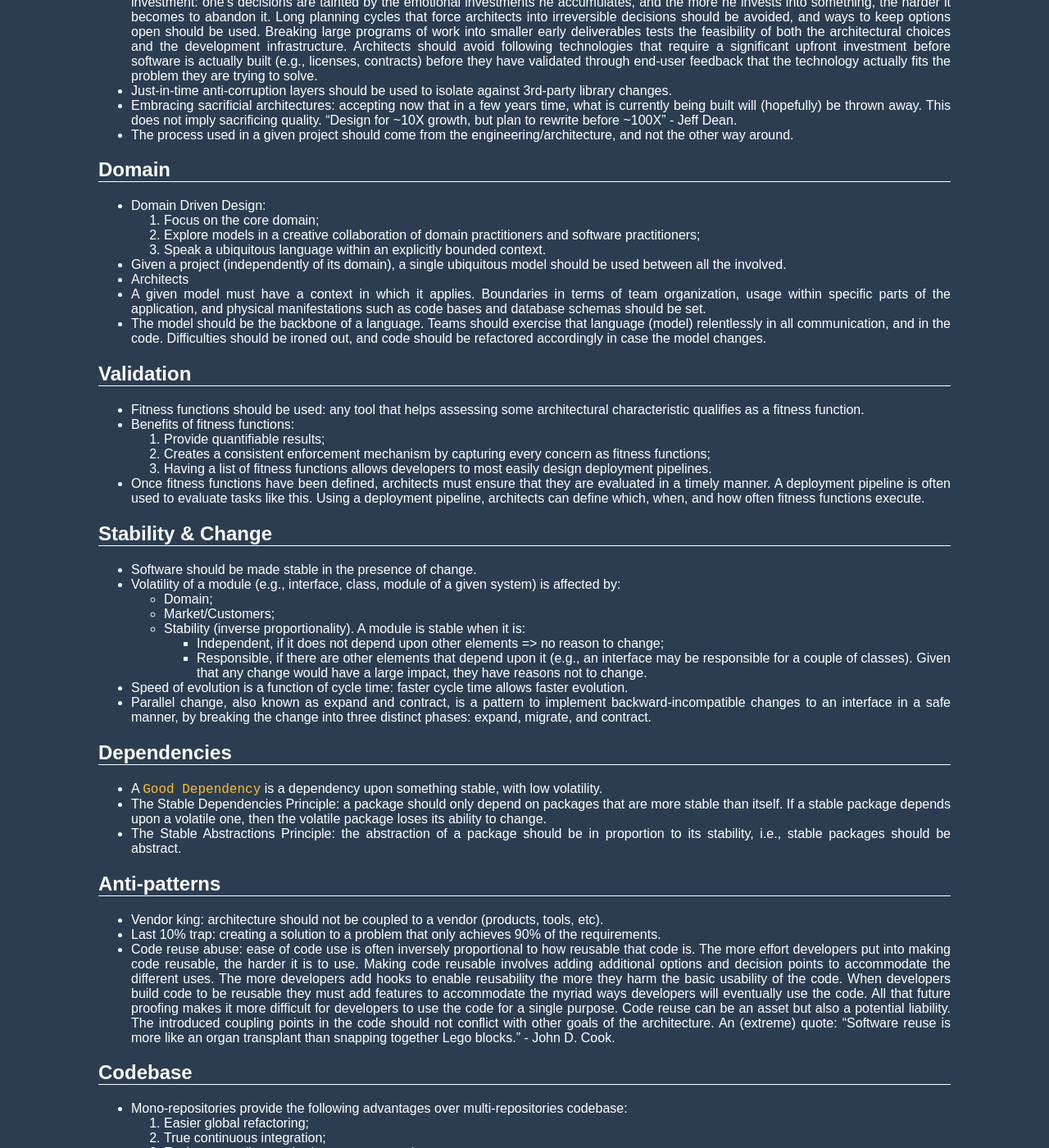
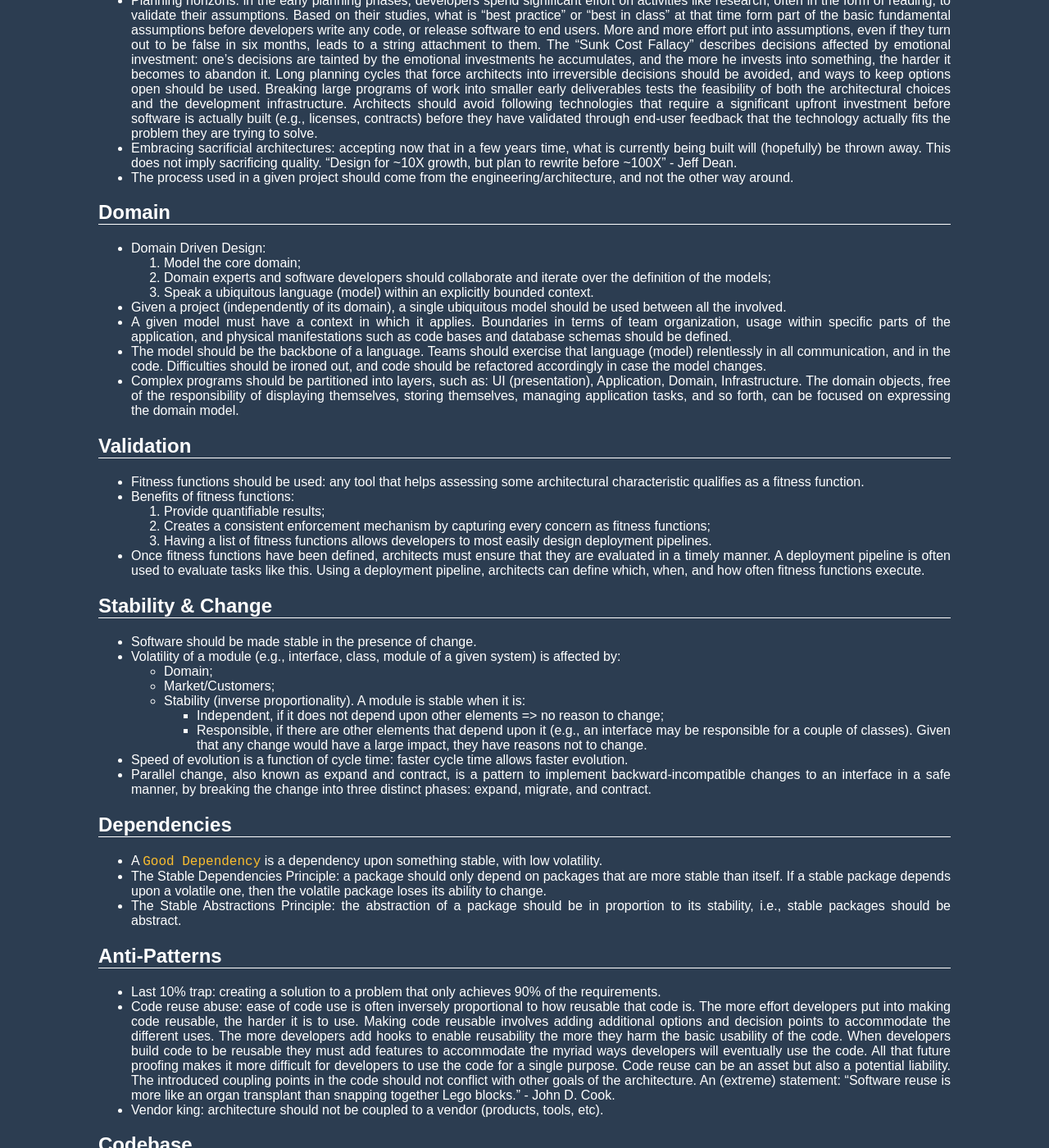
Before and after one commit to brunoroque06/brunoroque06.github.io, a Jekyll site: the page built from _pages/software-architecture.md, in a window 1280 px wide and 1400 px high, scrolled down 779 px. Shown: the whole window at 82% size. Built offline with Jekyll 4.4.1, drawn with Linux system fonts in a browser that asks for light colours; some of the changed text lies outside the part shown.

Commit message:
Improve software-architecture

```diff
--- a/_pages/software-architecture.md
+++ b/_pages/software-architecture.md
@@ -6,36 +6,37 @@
 
 # Software Architecture
 
-This page contains information on Software Architecture, and problem solving. Most concepts are applicable to any area where design is involved.
+This page contains information on Software Architecture, and problem solving. Most concepts are applicable to any area in which design is involved.
 
 Organizations which design systems are constrained to produce designs which are copies of the communication structures of these organizations. - Melvin Conway
+
+Make each program do one thing well. To do a new job, build afresh rather than complicate old programs by adding new "features". - UNIX philosophy
 
 ## Problem Solving
 
 - Essential steps to iterate over:
   1. Which is the problem? Use cases, business requirements, company goals should help defining it;
   2. How to solve it? Features to aim for, the so called `-ilities`, should be defined (e.g., speed, scalability, deployability);
-  3. How to validate the solution?.
+  3. How to validate the solution? It must be defined before implementing.
 
 ## Architecture
 
 - Functional decomposition/Flowcharts should be avoided, and information hiding should be used instead (from Wikipedia's page): information hiding is the principle of segregation of the design decisions in a computer program that are most likely to change, thus protecting other parts of the program from extensive modification if the design decision is changed. The protection involves providing a stable interface which protects the remainder of the program from the implementation (the details that are most likely to change).
 - Conceptual Integrity: "All of the parts of a system relate to each other and relate to the whole. There is nothing unnecessary, and all of the parts have an internal consistency. The design must proceed from one mind, or from a very small number of agreeing resonant minds".
 - Planning horizons: in the early planning phases, developers spend significant effort on activities like research, often in the form of reading, to validate their assumptions. Based on their studies, what is "best practice" or "best in class" at that time form part of the basic fundamental assumptions before developers write any code, or release software to end users. More and more effort put into assumptions, even if they turn out to be false in six months, leads to a string attachment to them. The "Sunk Cost Fallacy" describes decisions affected by emotional investment: one's decisions are tainted by the emotional investments he accumulates, and the more he invests into something, the harder it becomes to abandon it. Long planning cycles that force architects into irreversible decisions should be avoided, and ways to keep options open should be used. Breaking large programs of work into smaller early deliverables tests the feasibility of both the architectural choices and the development infrastructure. Architects should avoid following technologies that require a significant upfront investment before software is actually built (e.g., licenses, contracts) before they have validated through end-user feedback that the technology actually fits the problem they are trying to solve.
-- Just-in-time anti-corruption layers should be used to isolate against 3rd-party library changes.
 - Embracing sacrificial architectures: accepting now that in a few years time, what is currently being built will (hopefully) be thrown away. This does not imply sacrificing quality. "Design for ~10X growth, but plan to rewrite before ~100X" - Jeff Dean.
 - The process used in a given project should come from the engineering/architecture, and not the other way around.
 
 ## Domain
 
 - Domain Driven Design:
-  1. Focus on the core domain;
-  2. Explore models in a creative collaboration of domain practitioners and software practitioners;
-  3. Speak a ubiquitous language within an explicitly bounded context.
+  1. Model the core domain;
+  2. Domain experts and software developers should collaborate and iterate over the definition of the models;
+  3. Speak a ubiquitous language (model) within an explicitly bounded context.
 - Given a project (independently of its domain), a single ubiquitous model should be used between all the involved.
-- Architects
-- A given model must have a context in which it applies. Boundaries in terms of team organization, usage within specific parts of the application, and physical manifestations such as code bases and database schemas should be set.
+- A given model must have a context in which it applies. Boundaries in terms of team organization, usage within specific parts of the application, and physical manifestations such as code bases and database schemas should be defined.
 - The model should be the backbone of a language. Teams should exercise that language (model) relentlessly in all communication, and in the code. Difficulties should be ironed out, and code should be refactored accordingly in case the model changes.
+- Complex programs should be partitioned into layers, such as: UI (presentation), Application, Domain, Infrastructure. The domain objects, free of the responsibility of displaying themselves, storing themselves, managing application tasks, and so forth, can be focused on expressing the domain model.
 
 ## Validation
 
@@ -64,11 +65,11 @@
 - The Stable Dependencies Principle: a package should only depend on packages that are more stable than itself. If a stable package depends upon a volatile one, then the volatile package loses its ability to change.
 - The Stable Abstractions Principle: the abstraction of a package should be in proportion to its stability, i.e., stable packages should be abstract.
 
-## Anti-patterns
+## Anti-Patterns
 
+- Last 10% trap: creating a solution to a problem that only achieves 90% of the requirements.
+- Code reuse abuse: ease of code use is often inversely proportional to how reusable that code is. The more effort developers put into making code reusable, the harder it is to use. Making code reusable involves adding additional options and decision points to accommodate the different uses. The more developers add hooks to enable reusability the more they harm the basic usability of the code. When developers build code to be reusable they must add features to accommodate the myriad ways developers will eventually use the code. All that future proofing makes it more difficult for developers to use the code for a single purpose. Code reuse can be an asset but also a potential liability. The introduced coupling points in the code should not conflict with other goals of the architecture. An (extreme) statement: "Software reuse is more like an organ transplant than snapping together Lego blocks." - John D. Cook.
 - Vendor king: architecture should not be coupled to a vendor (products, tools, etc).
-- Last 10% trap: creating a solution to a problem that only achieves 90% of the requirements.
-- Code reuse abuse: ease of code use is often inversely proportional to how reusable that code is. The more effort developers put into making code reusable, the harder it is to use. Making code reusable involves adding additional options and decision points to accommodate the different uses. The more developers add hooks to enable reusability the more they harm the basic usability of the code. When developers build code to be reusable they must add features to accommodate the myriad ways developers will eventually use the code. All that future proofing makes it more difficult for developers to use the code for a single purpose. Code reuse can be an asset but also a potential liability. The introduced coupling points in the code should not conflict with other goals of the architecture. An (extreme) quote: "Software reuse is more like an organ transplant than snapping together Lego blocks." - John D. Cook.
 
 ## Codebase
 
@@ -90,6 +91,8 @@
 
 [Design Principles and Design Patterns](https://fi.ort.edu.uy/innovaportal/file/2032/1/design_principles.pdf), by Robert Martin, 2000.
 
+Domain-Driven Design, by Eric Evans, 2003.
+
 [Information Hidding](https://en.wikipedia.org/wiki/Information_hiding), by David Parnas, 1972.
 
 [ParallelChange](https://martinfowler.com/bliki/ParallelChange.html), by Danilo Sato.
```
